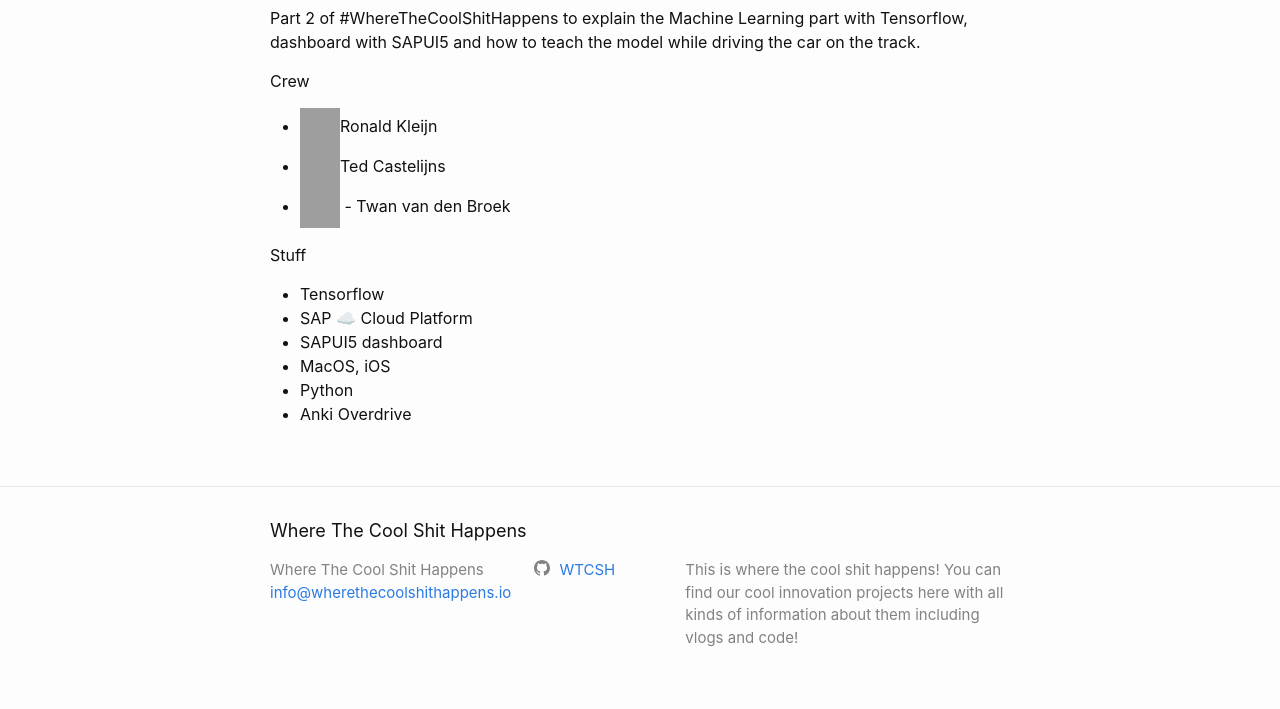
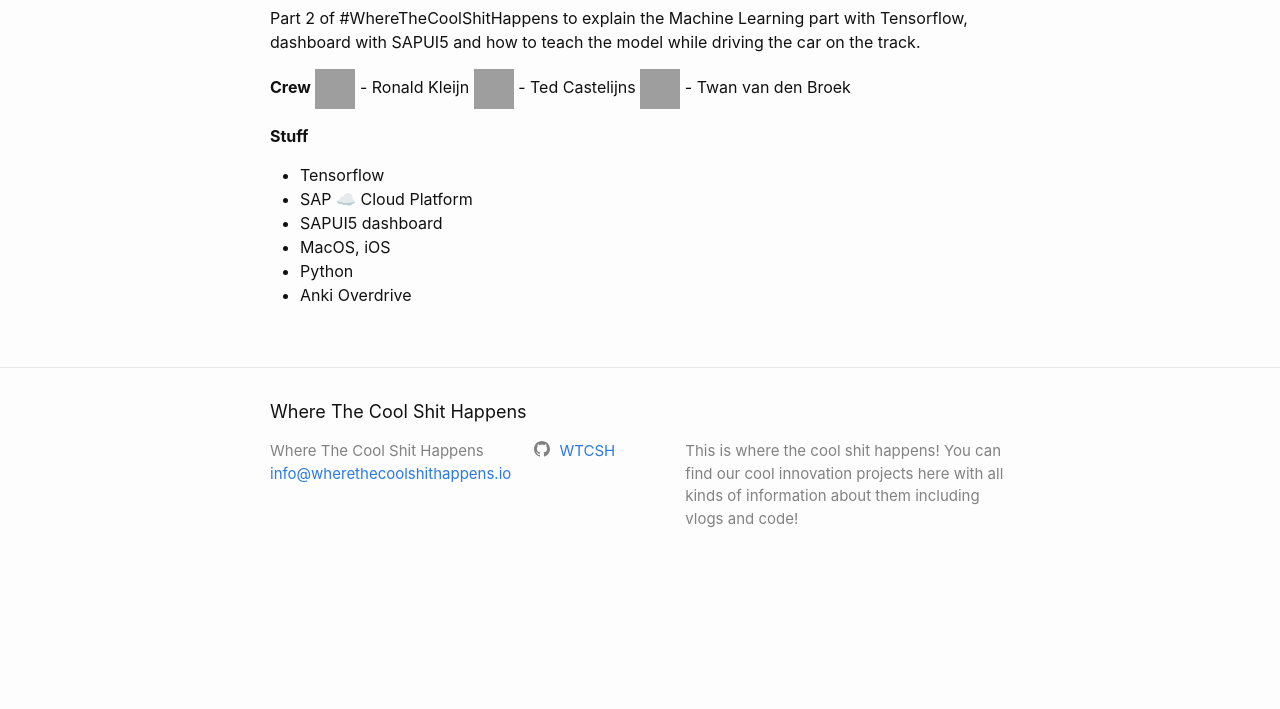
Before and after one commit to WhereTheCoolShitHappens/WhereTheCoolShitHappens.github.io, a Jekyll site: the page built from _posts/2018-05-07-Machinie Learning to make your to-car smart.markdown, in a window 1280 px wide. Shown: the part 601-1310 px from the top of the page. Built offline with Jekyll 4.4.1, drawn with Linux system fonts in a browser that asks for light colours; after the commit the page ends 1191 px from its top, so only the background shows below that; grey boxes are pictures that could not be loaded.

Commit message:
more formatting...

```diff
--- a/_posts/2018-05-07-Machinie Learning to make your to-car smart.markdown
+++ b/_posts/2018-05-07-Machinie Learning to make your to-car smart.markdown
@@ -11,12 +11,12 @@
 
 Part 2 of #WhereTheCoolShitHappens to explain the Machine Learning part with Tensorflow, dashboard with SAPUI5 and how to teach the model while driving the car on the track.
 
-Crew
-- {% avatar rkleijn %}Ronald Kleijn
-- {% avatar tcasteli %}Ted Castelijns
-- {% avatar tbroek %} - Twan van den Broek
+__Crew__
+{% avatar rkleijn %} - Ronald Kleijn
+{% avatar tcasteli %} - Ted Castelijns
+{% avatar tbroek %} - Twan van den Broek
 
-Stuff
+__Stuff__
 - Tensorflow
 - SAP ☁️ Cloud Platform
 - SAPUI5 dashboard
```
